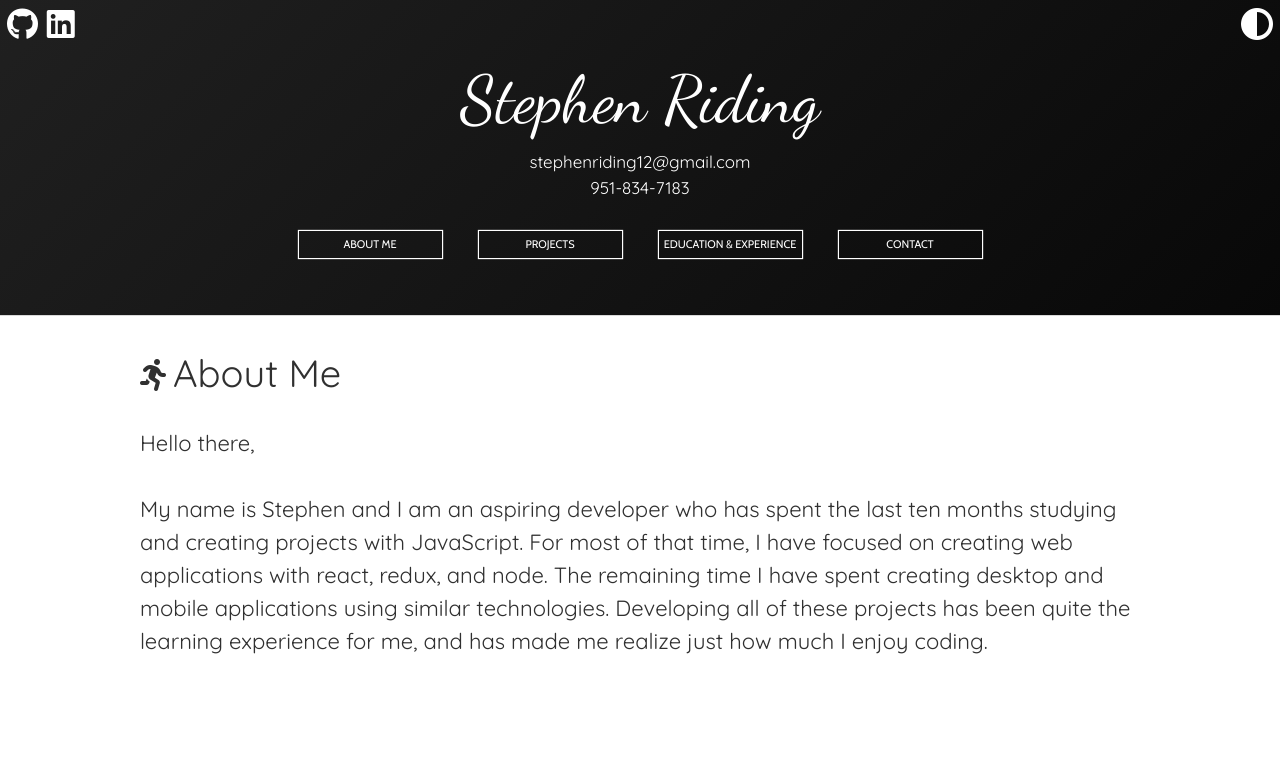
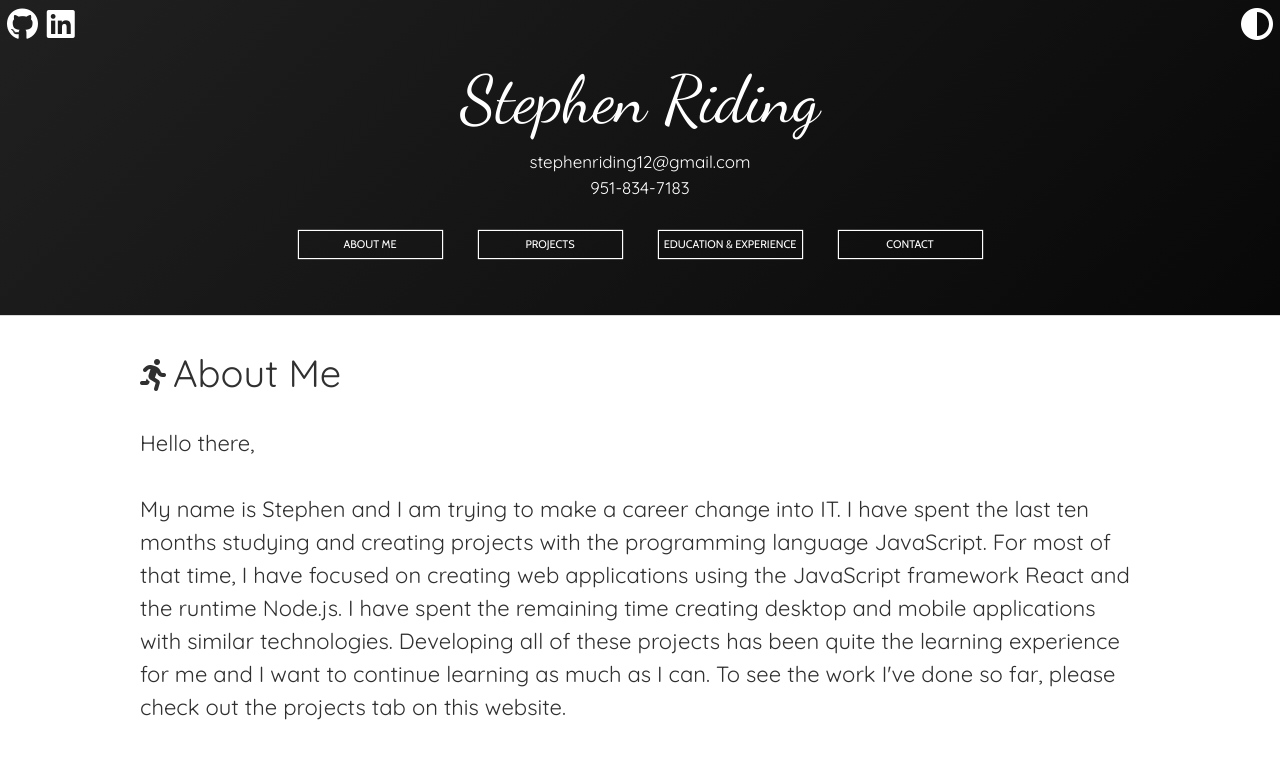
Before and after one commit to Aortix/portfolio-site-v2, a React (Create React App) app: page / in a window 1280 px wide. Shown: the top 758 px of the page. Built offline with nearby package versions, Linux system fonts and the light colour scheme; a web font is replaced by a local one.

Commit message:
changed some text and removed lazy loading from a few components

```diff
--- a/src/App.tsx
+++ b/src/App.tsx
@@ -6,10 +6,8 @@ import ReactGA from "react-ga";
 import LandingPage from "./containers/LandingPage/LandingPage";
 import AboutMe from "./containers/AboutMe/AboutMe";
 import ScrollToTopButton from "./components/ScrollToTopButton/ScrollToTopButton";
-const Projects = React.lazy(() => import("./containers/Projects/Projects"));
-const EducationAndExperience = React.lazy(() =>
-  import("./containers/EducationAndExperience/EducationAndExperience")
-);
+import Projects from "./containers/Projects/Projects";
+import EducationAndExperience from "./containers/EducationAndExperience/EducationAndExperience";
 const ContactForm = React.lazy(() =>
   import("./containers/ContactForm/ContactForm")
 );
--- a/src/containers/AboutMe/AboutMe.tsx
+++ b/src/containers/AboutMe/AboutMe.tsx
@@ -30,14 +30,16 @@ const AboutMe = React.memo((props: AppProps) => {
             <p className={styles.paragraphText}>
               Hello there, <br />
               <br />
-              My name is Stephen and I am an aspiring developer who has spent
-              the last ten months studying and creating projects with
-              JavaScript. For most of that time, I have focused on creating web
-              applications with react, redux, and node. The remaining time I
-              have spent creating desktop and mobile applications using similar
-              technologies. Developing all of these projects has been quite the
-              learning experience for me, and has made me realize just how much
-              I enjoy coding.
+              My name is Stephen and I am trying to make a career change into
+              IT. I have spent the last ten months studying and creating
+              projects with the programming language JavaScript. For most of
+              that time, I have focused on creating web applications using the
+              JavaScript framework React and the runtime Node.js. I have spent
+              the remaining time creating desktop and mobile applications with
+              similar technologies. Developing all of these projects has been
+              quite the learning experience for me and I want to continue
+              learning as much as I can. To see the work I've done so far,
+              please check out the projects tab on this website.
             </p>
           </div>
         )}
--- a/src/containers/EducationAndExperience/EducationAndExperience.tsx
+++ b/src/containers/EducationAndExperience/EducationAndExperience.tsx
@@ -44,7 +44,7 @@ const EducationAndExperience = React.memo((props: AppProps) => {
             <div className={styles.educationContainer}>
               <Suspense fallback={<Fragment />}>
                 <EducationOrExperience
-                  title="Computer Information Systems (Path: Programming)"
+                  title="Computer Information Systems"
                   companyOrSchool="Mt. San Jacinto College"
                   degree="Associate's Degree"
                   date="8/15/2016 - 12/15/2017"
```
